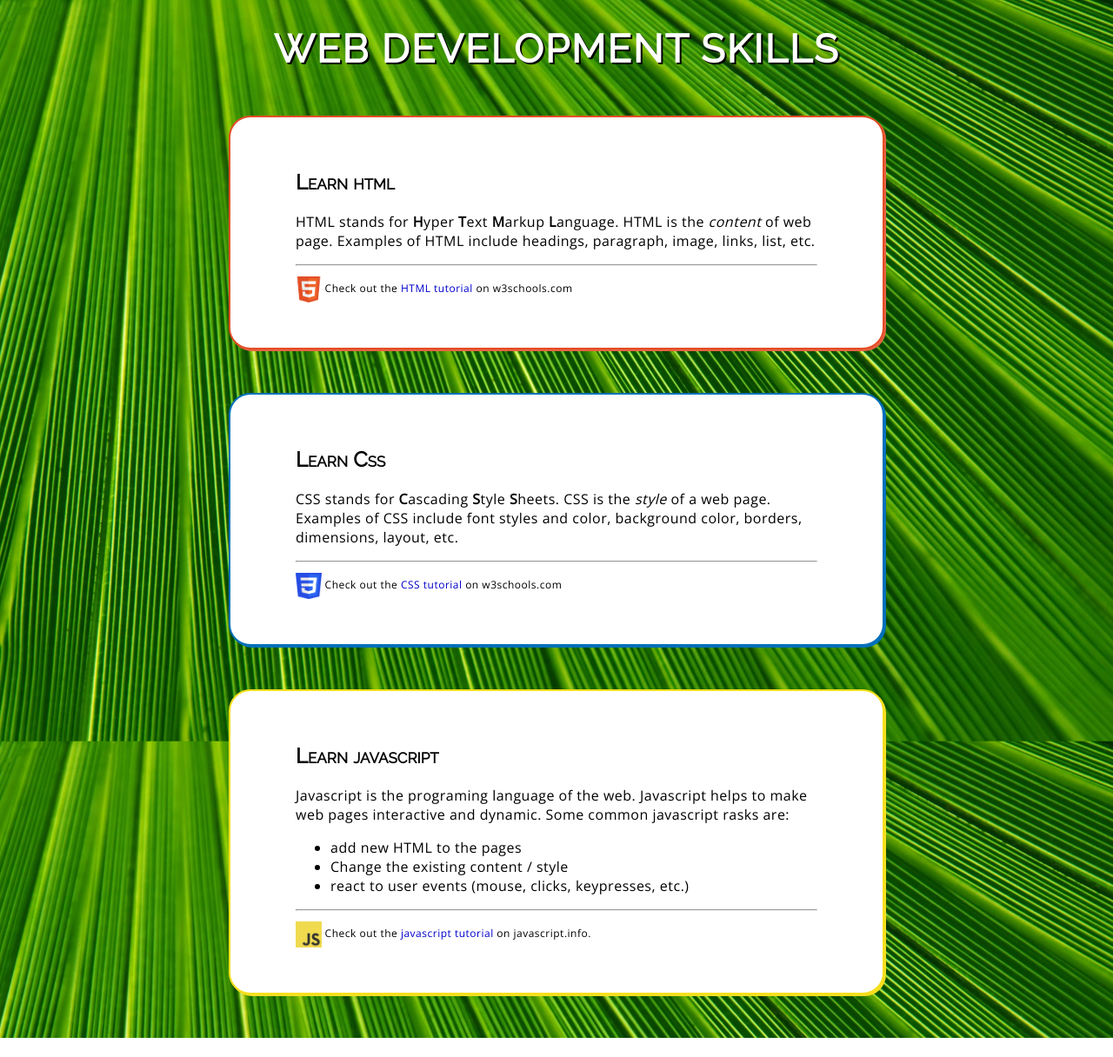
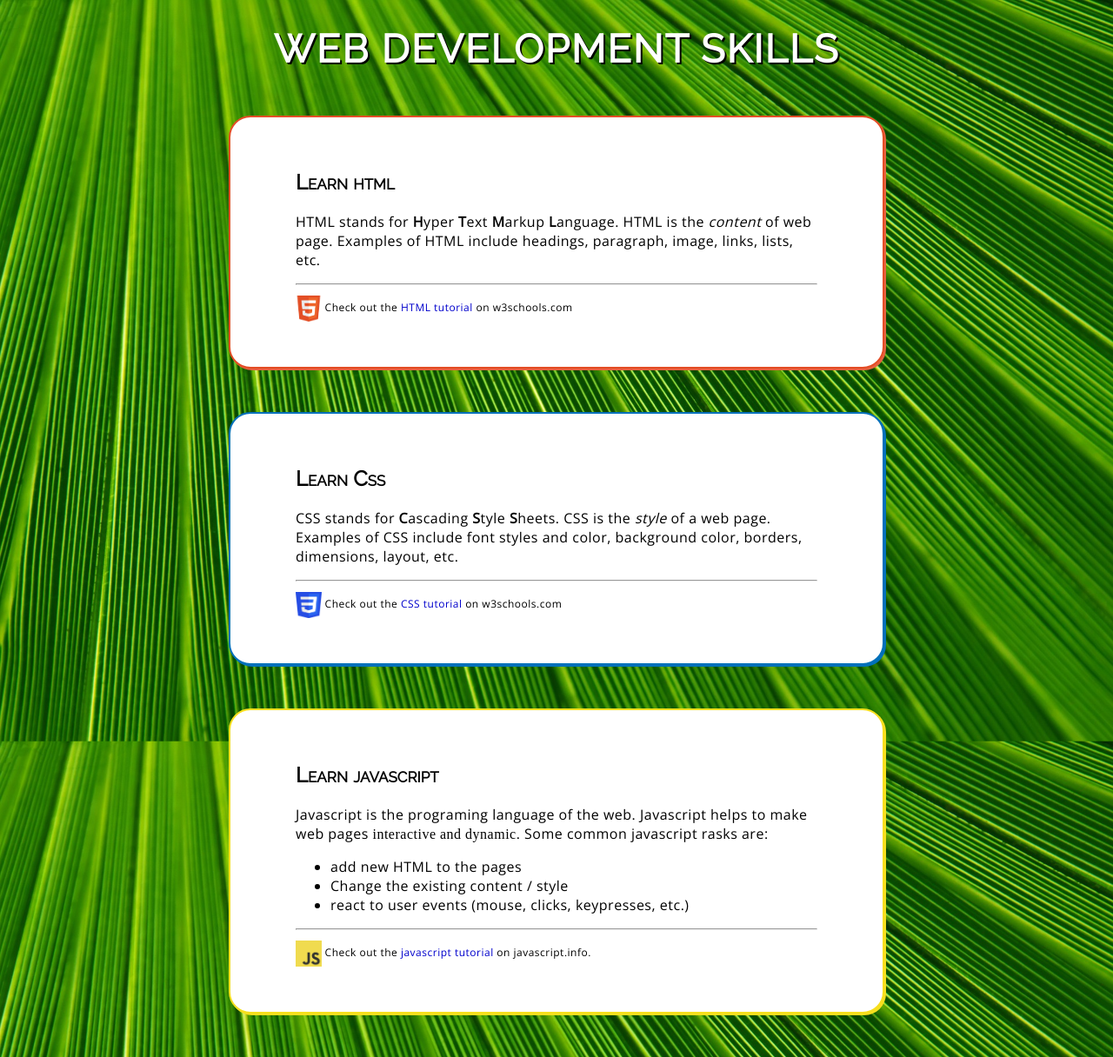
Before and after one commit to Theshazter/Web-dev-skills-example, a plain HTML site: page index.html in a window 1280 px wide. Shown: the whole page at 87% size. Before the commit the page ends 1194 px from the top, so only its background shows below. Drawn offline with nearby package versions, Linux system fonts and the light colour scheme.

Commit message:
Add files via upload

```diff
--- a/index.html
+++ b/index.html
@@ -16,7 +16,7 @@
     <h2>Learn html</h2>
 
     <p>HTML stands for <strong>H</strong>yper <strong>T</strong>ext <strong>M</strong>arkup <strong>L</strong>anguage. HTML is the <em>content</em> of web page.
-    Examples of HTML include headings, paragraph, image, links, list, etc.</p>
+    Examples of HTML include headings, paragraph, image, links, lists, etc.</p>
 
     <hr>
     <p class="tutorial"><img src="images/html-logo.png" alt="html-logo"> Check out the <a href="https://www.w3schools.com/html/default.asp
--- a/styles.css
+++ b/styles.css
@@ -55,7 +55,7 @@ p, ul {
     letter-spacing: 0.5px
 }
 
-.span {
+span {
     font-family: papyrus
 }
 
```
